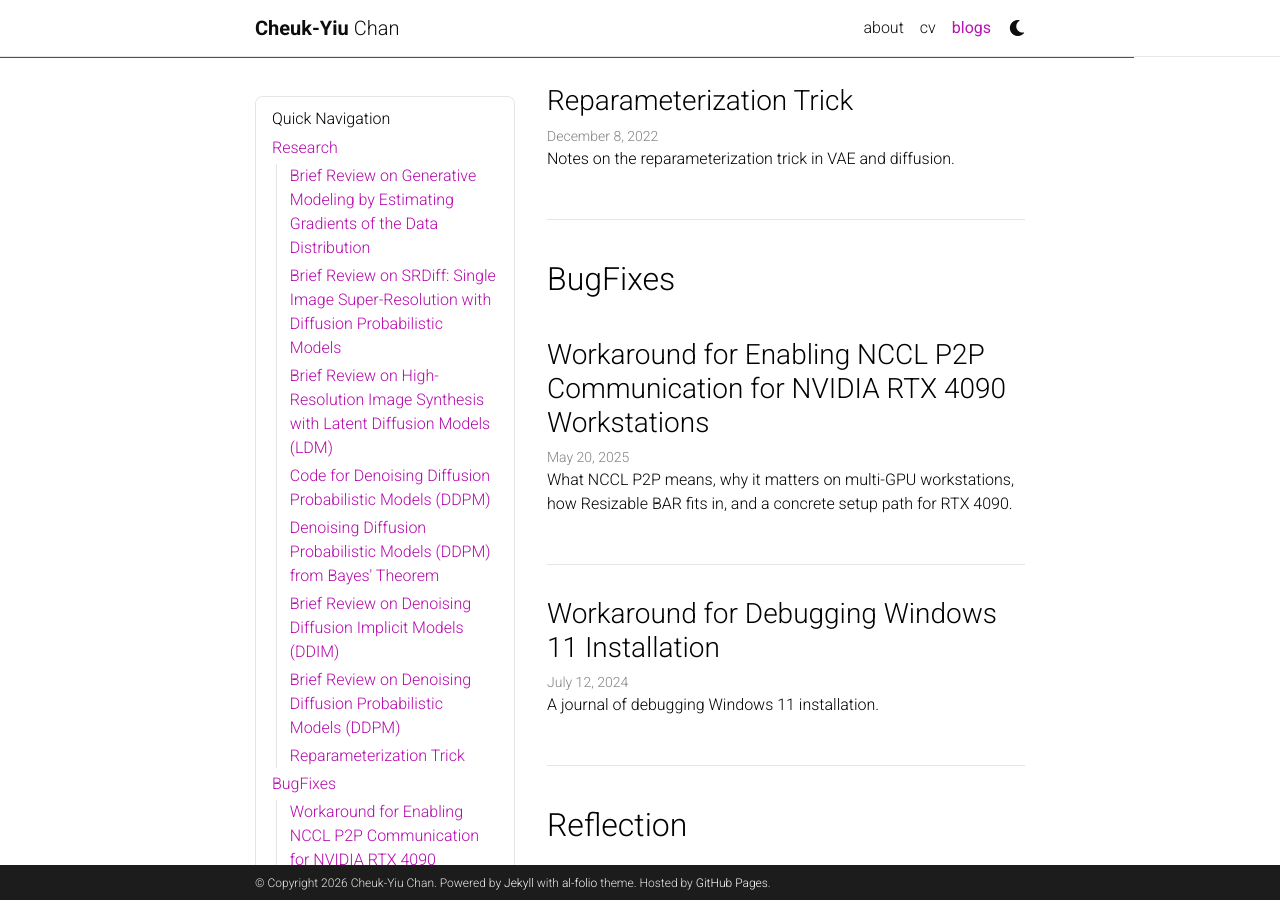
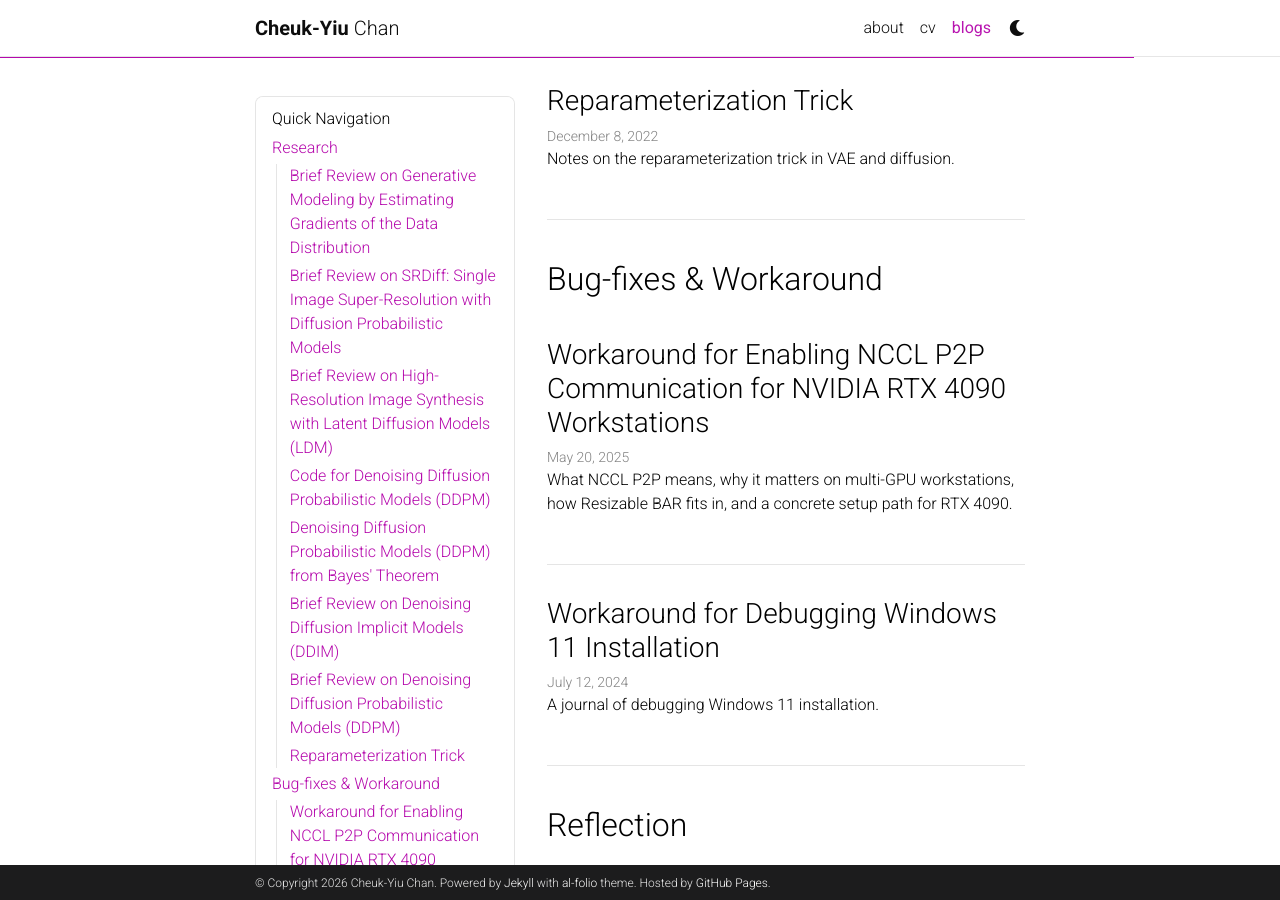
Before and after one commit to allanchan339/allanchan339.github.io, a Jekyll site: the page built from _pages/blogs.md, in a window 1280 px wide and 900 px high, scrolled down 1784 px. Built offline with Jekyll 4.4.1, drawn with Linux system fonts in a browser that asks for light colours; comment, search, counter and statistics services are not loaded; a style sheet for code colours, icons or effects is not loaded.

Commit message:
Add category label handling for improved display in blog archives
- Introduced a new include file for category labels to standardize the display of category names, specifically handling "bug-fixes" as "Bug-fixes & Workaround".
- Updated the archive and post layouts to utilize the new category label logic, ensuring consistent presentation across the site.
- Enhanced the blogs page to capture category labels dynamically, improving readability and user experience.

```diff
--- /dev/null
+++ b/_includes/category_label.html
@@ -0,0 +1,6 @@
+{%- if include.category == "bug-fixes" -%}
+Bug-fixes & Workaround
+{%- else -%}
+{%- assign category_words = include.category | replace: "-", " " | split: " " -%}
+{%- for word in category_words -%}{{ word | capitalize }}{% unless forloop.last %} {% endunless %}{%- endfor -%}
+{%- endif -%}
--- a/_layouts/archive-category.html
+++ b/_layouts/archive-category.html
@@ -5,7 +5,11 @@ layout: default
 <div class="post">
 
   <header class="post-header">
-    <h1 class="post-title"> <i class="fas fa-tag fa-sm"></i> {{ page.title }} </h1>
+    {%- assign category_archive_title = page.title -%}
+    {%- if page.title == "bug-fixes" -%}
+    {%- assign category_archive_title = "Bug-fixes & Workaround" -%}
+    {%- endif -%}
+    <h1 class="post-title"> <i class="fas fa-tag fa-sm"></i> {{ category_archive_title }} </h1>
     <p class="post-description"> an archive of posts in this category </p>
   </header>
 
--- a/_layouts/post.html
+++ b/_layouts/post.html
@@ -31,8 +31,12 @@ layout: default
       {%- if categories != "" %}
       &nbsp; &middot; &nbsp;
         {% for category in page.categories -%}
+        {%- assign category_display = category -%}
+        {%- if category == "bug-fixes" -%}
+        {%- assign category_display = "Bug-fixes & Workaround" -%}
+        {%- endif -%}
         <a href="{{ category | slugify | prepend: '/blog/category/' | prepend: site.baseurl}}">
-          <i class="fas fa-tag fa-sm"></i> {{ category }}</a> &nbsp;
+          <i class="fas fa-tag fa-sm"></i> {{ category_display }}</a> &nbsp;
           {% endfor -%}
       {% endif %}
 
--- a/_pages/blogs.md
+++ b/_pages/blogs.md
@@ -83,8 +83,7 @@ display_categories: [research, journey, bug-fixes, reflection]
         <ul>
           {%- for category in page.display_categories %}
           {%- assign categorized_posts = site.posts | where_exp: "post", "post.categories contains category" -%}
-          {%- assign category_words = category | replace: "-", " " | split: " " -%}
-          {%- capture category_label -%}{%- for word in category_words -%}{{ word | capitalize }}{% unless forloop.last %} {% endunless %}{%- endfor -%}{%- endcapture -%}
+          {%- capture category_label -%}{% include category_label.html category=category %}{%- endcapture -%}
           {%- if categorized_posts.size > 0 -%}
           <li>
             <a href="#category-{{ category | slugify }}">{{ category_label | strip }}</a>
@@ -104,8 +103,7 @@ display_categories: [research, journey, bug-fixes, reflection]
   {%- if page.display_categories %}
   {%- for category in page.display_categories %}
   {%- assign categorized_posts = site.posts | where_exp: "post", "post.categories contains category" -%}
-  {%- assign category_words = category | replace: "-", " " | split: " " -%}
-  {%- capture category_label -%}{%- for word in category_words -%}{{ word | capitalize }}{% unless forloop.last %} {% endunless %}{%- endfor -%}{%- endcapture -%}
+  {%- capture category_label -%}{% include category_label.html category=category %}{%- endcapture -%}
   {%- if categorized_posts.size > 0 -%}
   <h2 id="category-{{ category | slugify }}" class="category">{{ category_label | strip }}</h2>
   <ul class="post-list">
```
